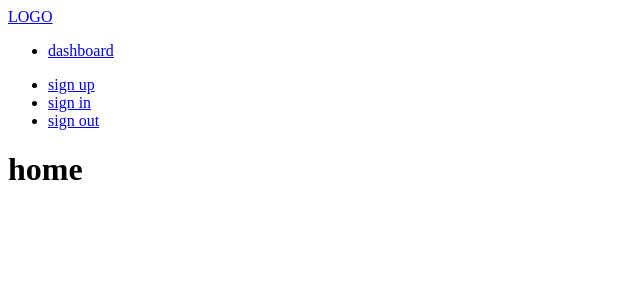
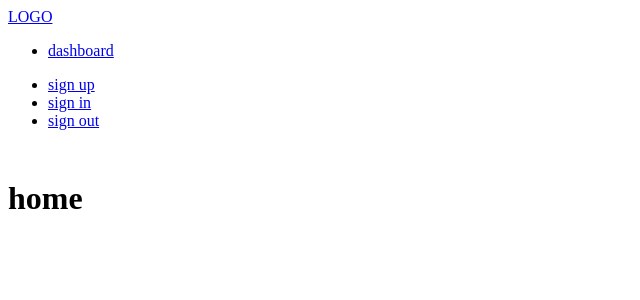
Before and after one commit to bd2187/auth, a React (Create React App) app in the folder client/: page / in a window 1280 px wide. Shown: the top 300 px of the page, without its empty margins (0-640 px from the left). Built offline with nearby package versions, Linux system fonts and the light colour scheme; the HTML template or start-up script is replaced by a standard one.

Commit message:
Import SignUpContainer. Render the component for the /signup path

```diff
--- a/client/src/components/App.js
+++ b/client/src/components/App.js
@@ -4,16 +4,18 @@ import { BrowserRouter as Router, Route } from "react-router-dom";
 import Home from "./Home";
 import Dashboard from "./Dashboard";
 import Signin from "./Signin";
-import Signup from "./Signup";
+import SignUpContainer from "../containers/SignUpContainer";
 
 const App = () => {
     return (
         <Router>
             <Header />
-            <Route exact path="/" component={Home} />
-            <Route path="/dashboard" component={Dashboard} />
-            <Route path="/signin" component={Signin} />
-            <Route path="/signup" component={Signup} />
+            <div className="container" style={{ marginTop: "50px" }}>
+                <Route exact path="/" component={Home} />
+                <Route path="/dashboard" component={Dashboard} />
+                <Route path="/signin" component={Signin} />
+                <Route path="/signup" component={SignUpContainer} />
+            </div>
         </Router>
     );
 };
```
